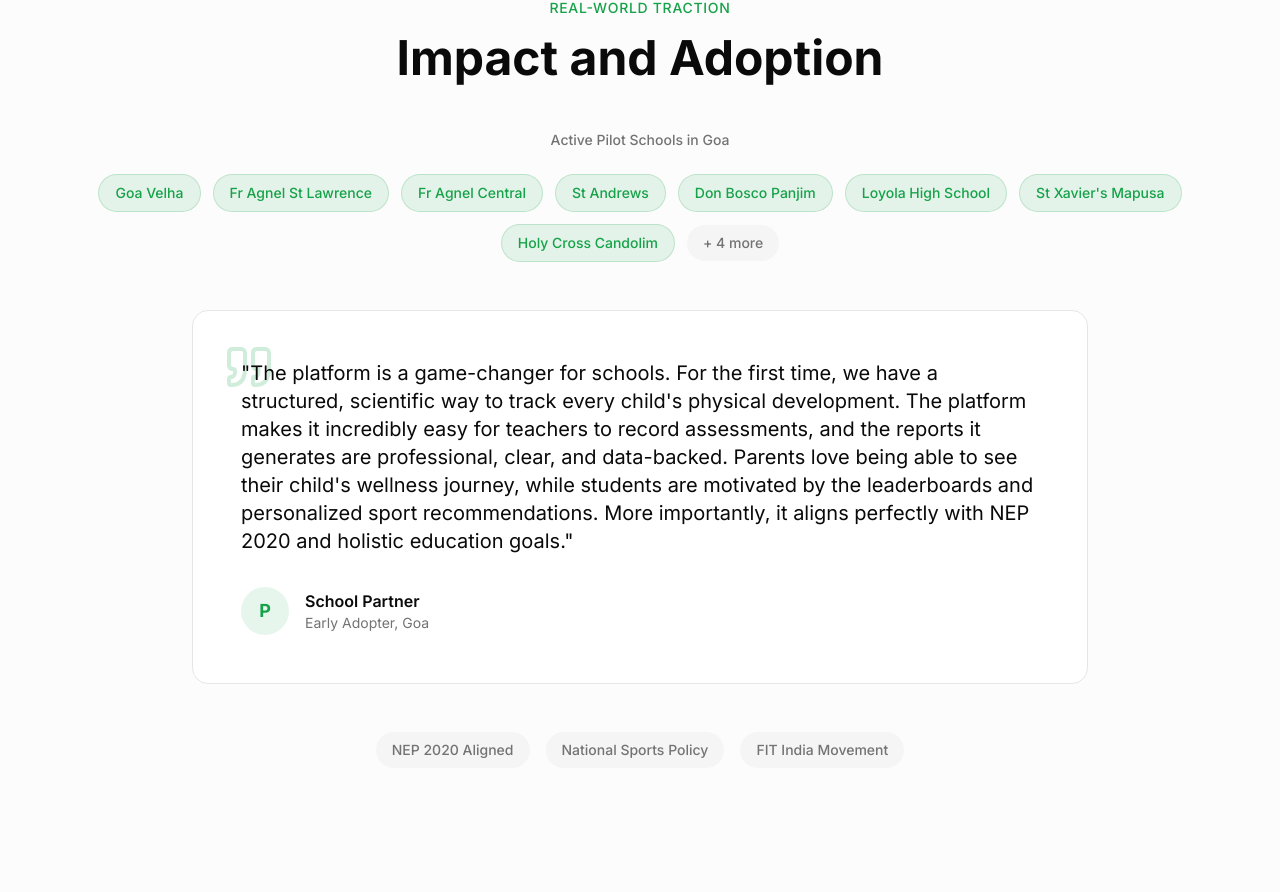
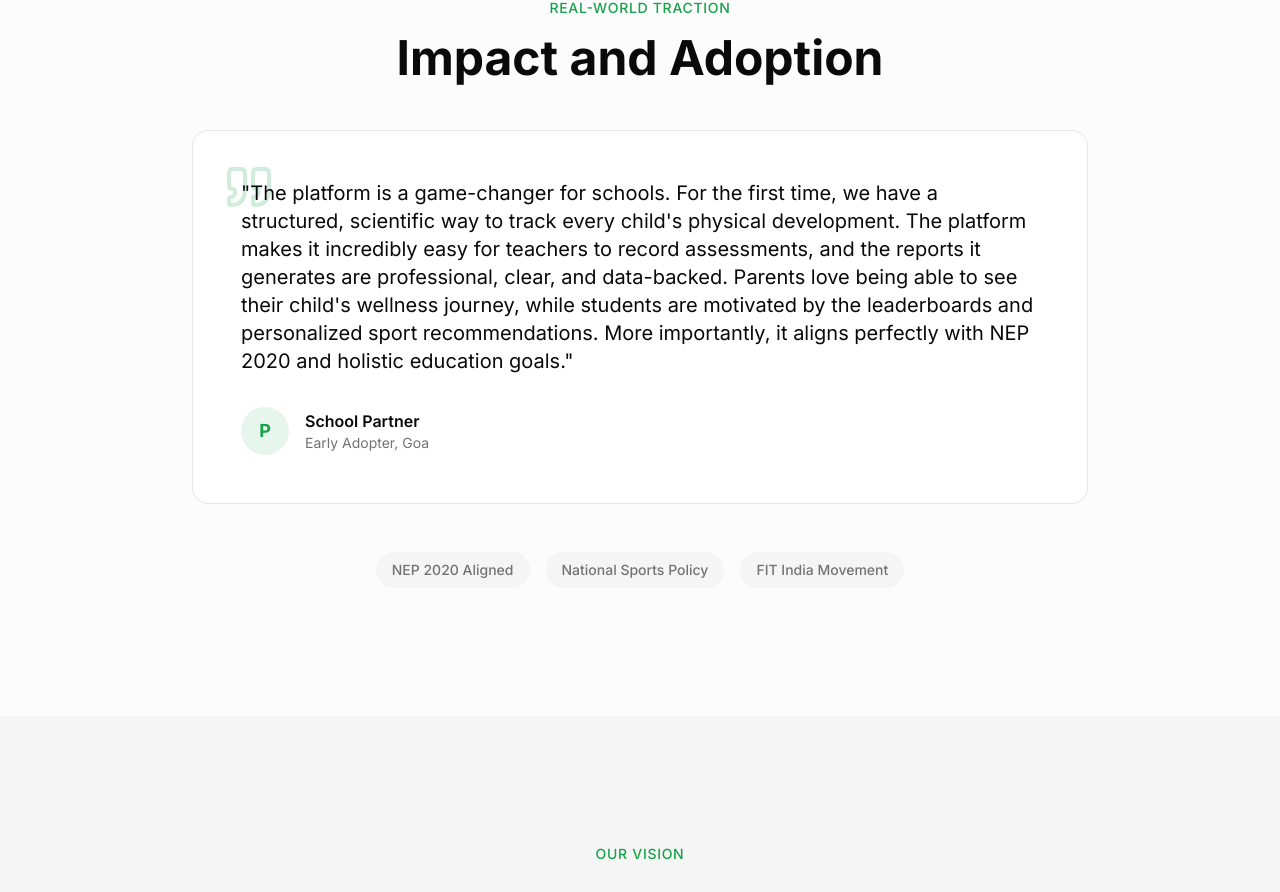
Before and after one commit to athloyssports-cmd/k-khx, a React (Vite) app: page / in a window 1280 px wide. Shown: the part 6115-7007 px from the top of the page. Built offline with nearby package versions, Linux system fonts and the light colour scheme.

Commit message:
feat: remove pilot schools section from Testimonial component

```diff
--- a/src/components/Testimonial.tsx
+++ b/src/components/Testimonial.tsx
@@ -9,24 +9,6 @@ export function Testimonial() {
           <h2 className="text-3xl md:text-4xl lg:text-5xl font-bold text-foreground text-balance">
             Impact and Adoption
           </h2>
-        </div>
-
-        {/* Pilot Schools */}
-        <div className="mb-12">
-          <p className="text-center text-sm font-medium text-muted-foreground mb-6">Active Pilot Schools in Goa</p>
-          <div className="flex flex-wrap items-center justify-center gap-3">
-            {['Goa Velha', 'Fr Agnel St Lawrence', 'Fr Agnel Central', 'St Andrews', 'Don Bosco Panjim', 'Loyola High School', 'St Xavier\'s Mapusa', 'Holy Cross Candolim'].map((school) => (
-              <span
-                key={school}
-                className="px-4 py-2 text-sm font-medium rounded-full bg-primary/10 text-primary border border-primary/20"
-              >
-                {school}
-              </span>
-            ))}
-            <span className="px-4 py-2 text-sm font-medium rounded-full bg-muted text-muted-foreground">
-              + 4 more
-            </span>
-          </div>
         </div>
 
         {/* Testimonial */}
```
